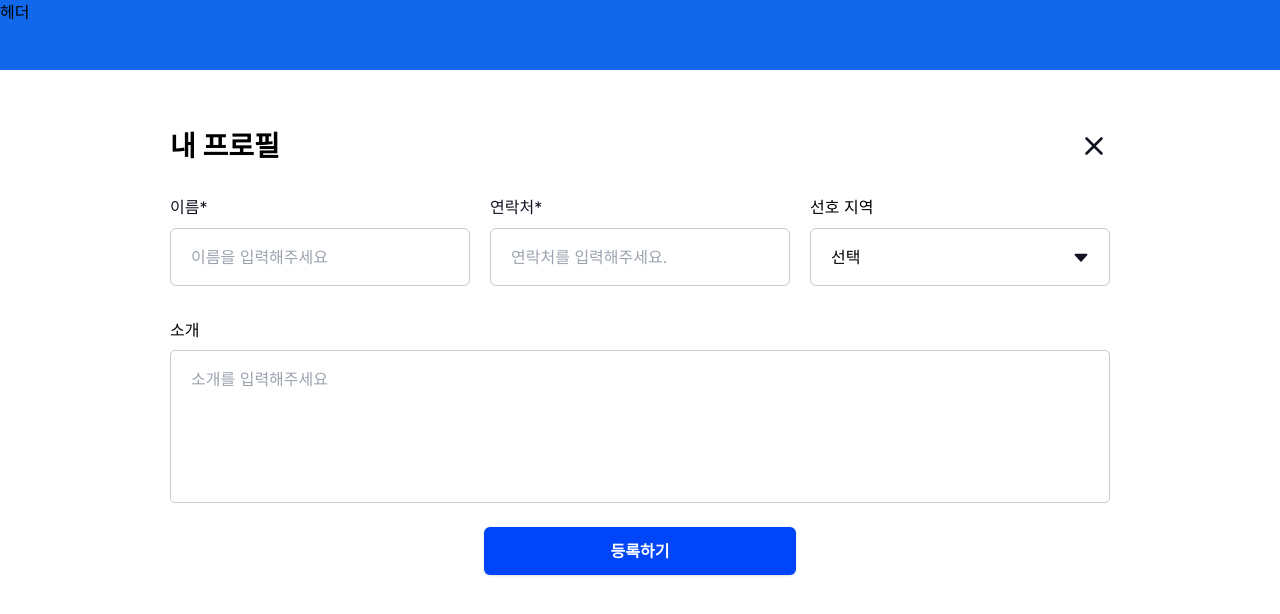
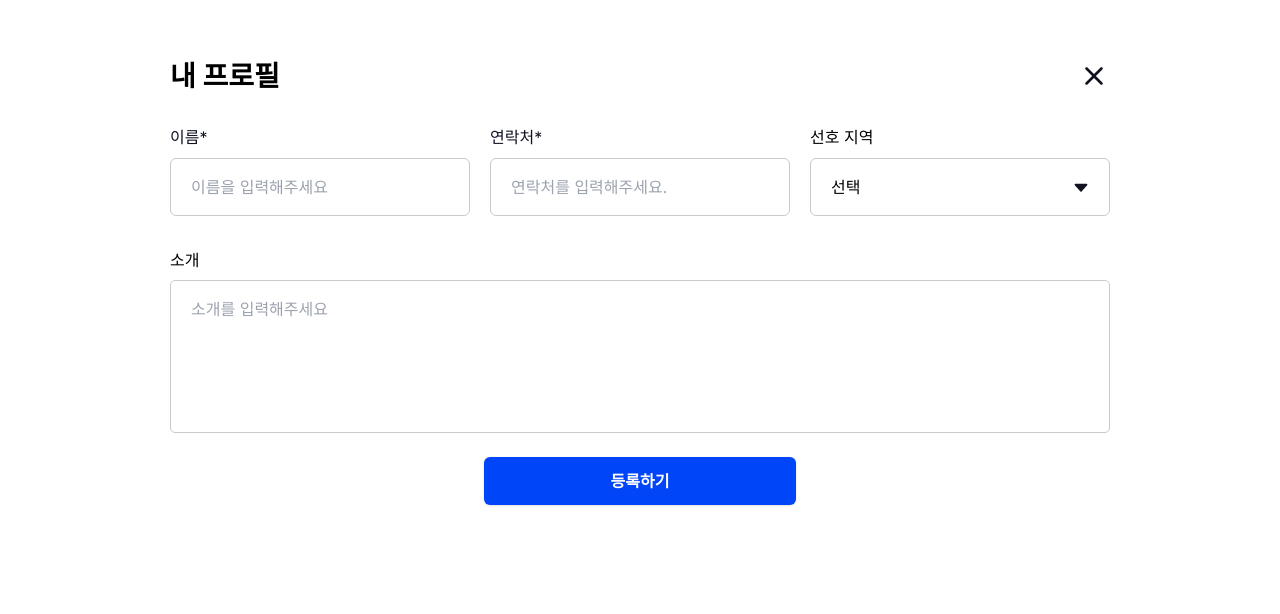
Before and after one commit to 5-PS/DANCHOO, a Next.js app: page /my-profile/edit in a window 1280 px wide. Shown: the top 614 px of the page. Built offline with nearby package versions, Linux system fonts and the light colour scheme.

Commit message:
feat: my-profile-page v-1

```diff
--- a/app/(service)/my-profile/edit/page.tsx
+++ b/app/(service)/my-profile/edit/page.tsx
@@ -5,8 +5,6 @@ import ProfileEditForm from './_components/profileEditForm';
 
 export default function MyProfileEditPage() {
   return (
-    <div>
-      <div className="h-[70px] bg-red-40">헤더</div>
     <div className="w-full px-3 pt-10 pb-20 md:py-[60px] md:max-w-[680px] md:m-auto xl:max-w-[964px]">
       <div className="flex items-center justify-between mb-6 md:mb-8 ">
         <h1 className="text-xl font-bold md:text-[28px]">내 프로필</h1>
@@ -16,6 +14,5 @@ export default function MyProfileEditPage() {
       </div>
       <ProfileEditForm />
     </div>
-    </div>
   );
 }
```
Lines whose indentation alone changed are shown as unchanged.
